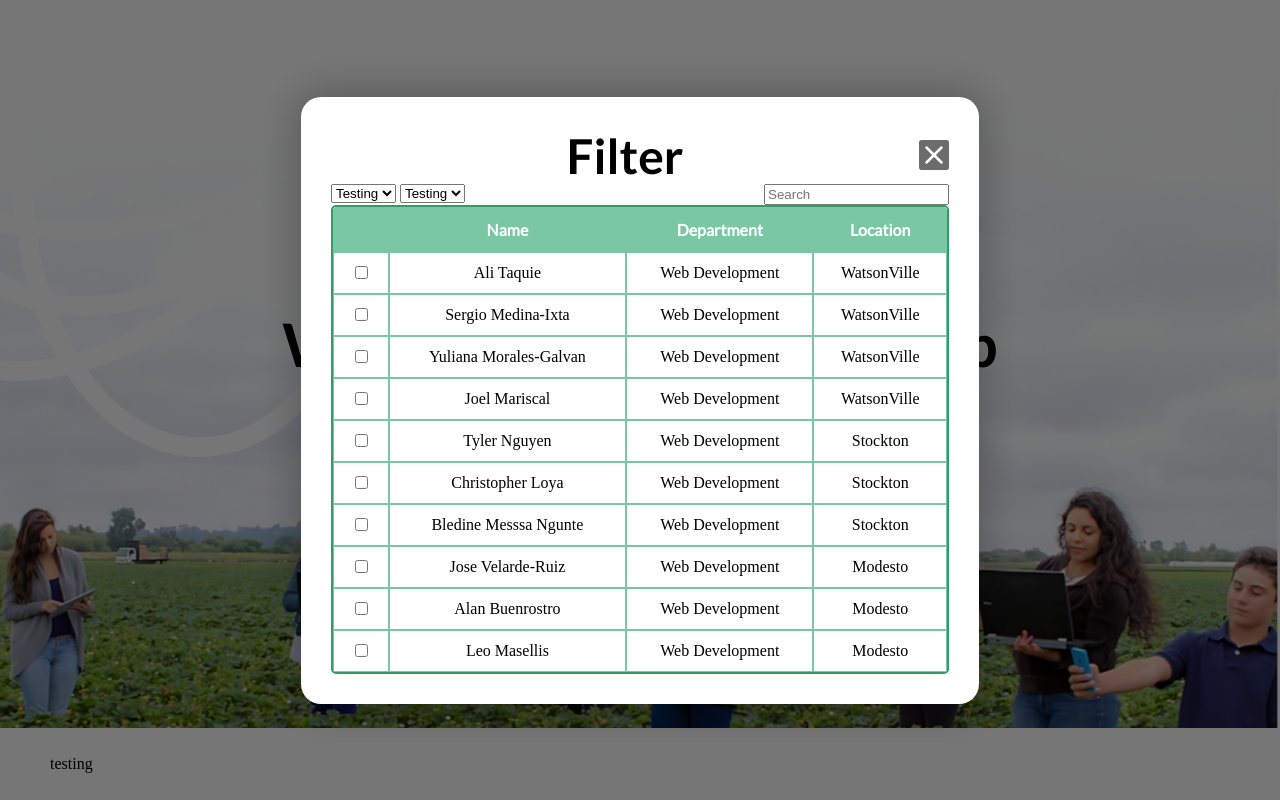
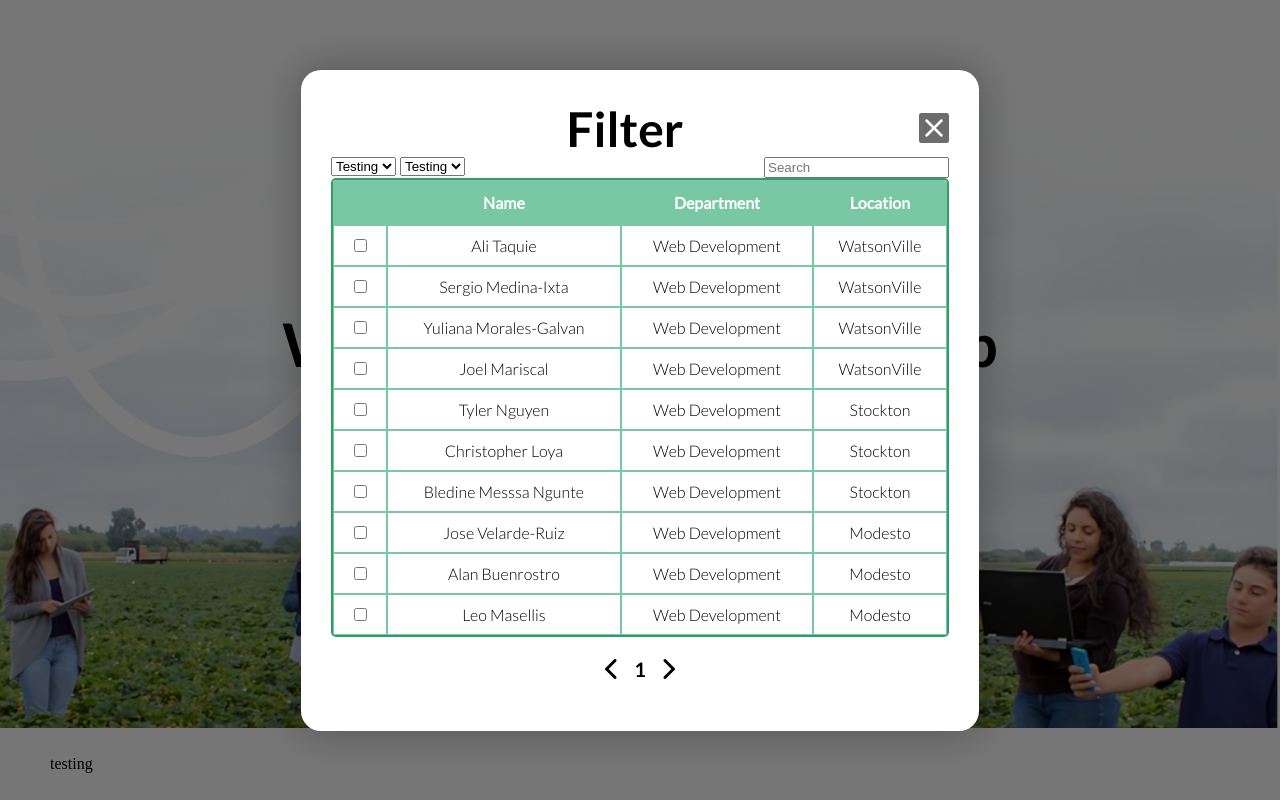
Before and after one commit to BizzNEST/stockton-bizznest-scheduler, a plain HTML site: page index.html in a window 1280 px wide. Both pictures are taken after a click on the button "Start Pairing". Drawn offline with Linux system fonts and the light colour scheme.

Commit message:
feat(logic): created pagination and session storage for selects

```diff
--- a/index.html
+++ b/index.html
@@ -30,7 +30,7 @@
     <div class="footerContainer">
         testing
     </div>
-
+<!-- Modal Component -->
     <div class="modalComponentBackground hidden" id="modalComponentID">
         <div class="modalComponent">
             <div class="topModalHeader">
@@ -67,12 +67,23 @@
                         </tr>
                     </thead>
                     <tbody id="tableBody">
-
                     </tbody>
                 </table>
             </div>
+
+            <div class="paginationContainer">
+                <button class="arrowIconStyle" id="prevPageButton" disabled>
+                    <img src="./assets/leftArrowIcon.png" alt="Left Arrow">
+                </button>
+                <p class="paginationText" id="currentPageNumber">1</p>
+                <button class="arrowIconStyle" id="nextPageButton">
+                    <img src="./assets/rightArrowIcon.png" alt="Right Arrow">
+                </button>
+            </div>
         </div>
     </div>
+    <!--End of Modal Component -->
+
     <script src="./scripts/app.js"></script>
 </body>
 
--- a/scripts/app.js
+++ b/scripts/app.js
@@ -2,6 +2,13 @@ const modalComponentID = document.getElementById("modalComponentID");
 const startPairingButton = document.getElementById("startPairingButton");
 const closeModalButton = document.getElementById("closeModalButton");
 const tableBody = document.getElementById("tableBody");
+const currentPageNumber = document.getElementById("currentPageNumber");
+const prevPageButton = document.getElementById("prevPageButton");
+const nextPageButton = document.getElementById("nextPageButton");
+
+let currentPage = 1;
+let interns = [];
+let pageSize = 10;
 
 closeModalButton.addEventListener("click", () => {
     modalComponentID.classList.add("hidden");
@@ -9,32 +16,54 @@ closeModalButton.addEventListener("click", () => {
 
 startPairingButton.addEventListener("click", () => {
     modalComponentID.classList.remove("hidden");
-    loadInterns();
+    loadItems();
 });
 
 const apiFetch = async () => {
     const promise = await fetch("./seedata/interns.json");
     const data = await promise.json();
     return data;
-}
+};
 
-const loadInterns = async () => {
-    const interns = await apiFetch();
+const loadItems = async () => {
+    interns = await apiFetch();
+    loadInterns();
+};
 
-    const filterInterns = interns.splice(0,10);
-
+const loadInterns = () => {
     tableBody.innerHTML = '';
 
-    filterInterns.forEach(intern => {
+    const totalPages = Math.ceil(interns.length / pageSize);
+
+    if (currentPage > totalPages) {
+        currentPage = totalPages;
+    }
+
+    const start = (currentPage - 1) * pageSize;
+    const end = start + pageSize;
+    const filteredInterns = interns.slice(start, end);
+
+    const selectedInterns = JSON.parse(sessionStorage.getItem("selected")) || {};
+
+    filteredInterns.forEach((intern, index) => {
         const row = document.createElement("tr");
 
         const checkCol = document.createElement("td");
         const checkbox = document.createElement("input");
         checkbox.type = "checkbox";
+        checkbox.checked = selectedInterns[start + index] || false;
+        checkbox.addEventListener("change", () => {
+            if (checkbox.checked) {
+                selectedInterns[start + index] = true;
+            } else {
+                delete selectedInterns[start + index];
+            }
+            sessionStorage.setItem("selected", JSON.stringify(selectedInterns));
+        });
         checkCol.appendChild(checkbox);
 
-        const nameCell = document.createElement("td");
-        nameCell.textContent = intern.name;
+        const nameCol = document.createElement("td");
+        nameCol.textContent = intern.name;
 
         const departCol = document.createElement("td");
         departCol.textContent = intern.department;
@@ -43,10 +72,28 @@ const loadInterns = async () => {
         locationCol.textContent = intern.location;
 
         row.appendChild(checkCol);
-        row.appendChild(nameCell);
+        row.appendChild(nameCol);
         row.appendChild(departCol);
         row.appendChild(locationCol);
 
         tableBody.appendChild(row);
     });
-}
+
+    currentPageNumber.textContent = currentPage;
+    prevPageButton.disabled = currentPage === 1;
+    nextPageButton.disabled = currentPage === totalPages;
+};
+
+prevPageButton.addEventListener("click", () => {
+    if (currentPage > 1) {
+        currentPage--;
+        loadInterns();
+    }
+});
+
+nextPageButton.addEventListener("click", () => {
+    if ((currentPage * pageSize) < interns.length) {
+        currentPage++;
+        loadInterns();
+    }
+});
--- a/style/styles.css
+++ b/style/styles.css
@@ -7,6 +7,11 @@
 @font-face {
     font-family: Lato-Regular;
     src: url(../assets/Fonts/Lato-Regular.ttf);
+}
+
+@font-face {
+    font-family: Lato-Light;
+    src: url(../assets/Fonts/Lato-Light.ttf);
 }
 /* End of Fonts */
 
@@ -162,10 +167,33 @@ html, body {
 }
 
 tbody td {
+    font-family: Lato-Light;
+    font-family: 18px;
     padding: 10px;
     border: 1px solid #79C8A3;
 }
 
+.paginationContainer{
+    display: flex;
+    align-items: center;
+    justify-content: center;
+}
+
+.arrowIconStyle{
+    height: 24px;
+    width: 24px;
+    background-color: transparent;
+    border: none;
+    padding: 0px;
+    margin: 0px;
+}
+
+.paginationText{
+    font-size: 20px;
+    font-family: Lato-Bold;
+    padding-left: 10px;
+    padding-right: 10px;
+}
 .footerContainer {
     background-color: white;
     padding: 27px 50px;
```
Also changed, not shown: assets/leftArrowIcon.png (added), assets/rightArrowIcon.png (added).
